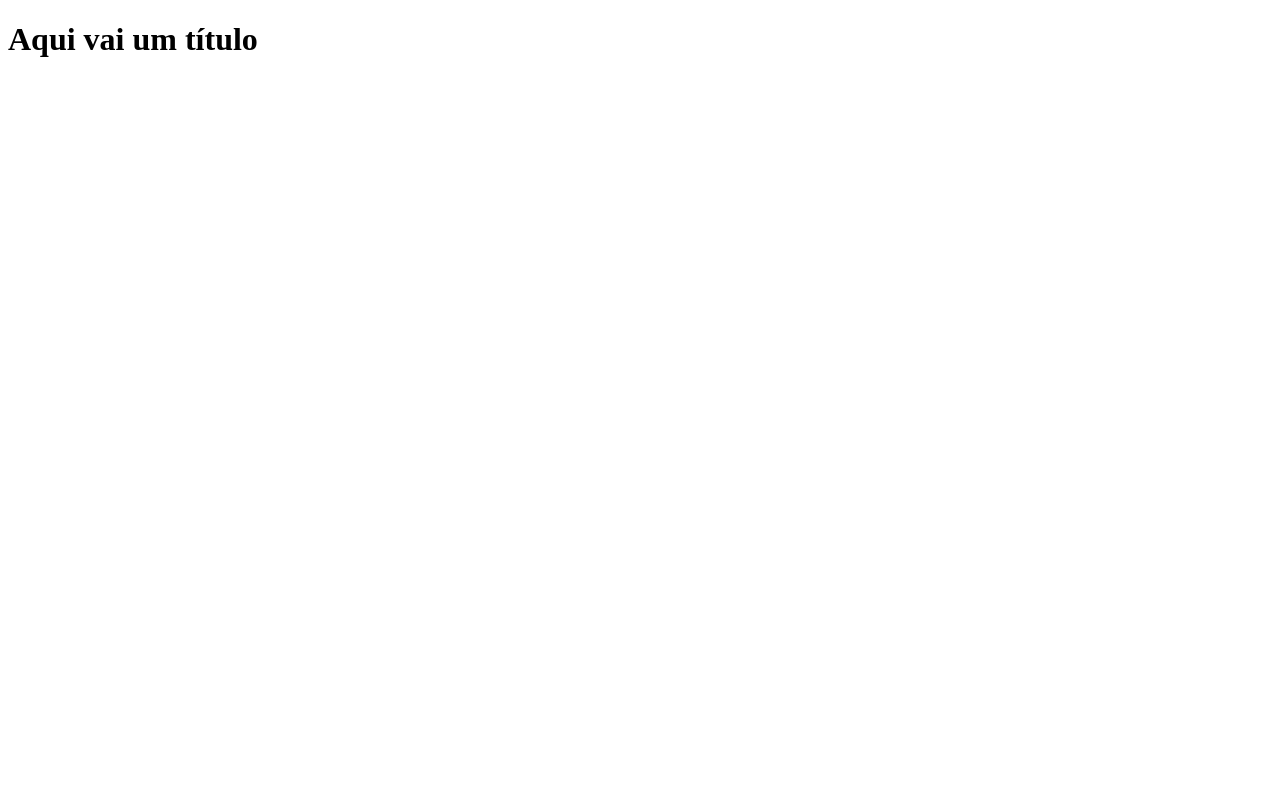
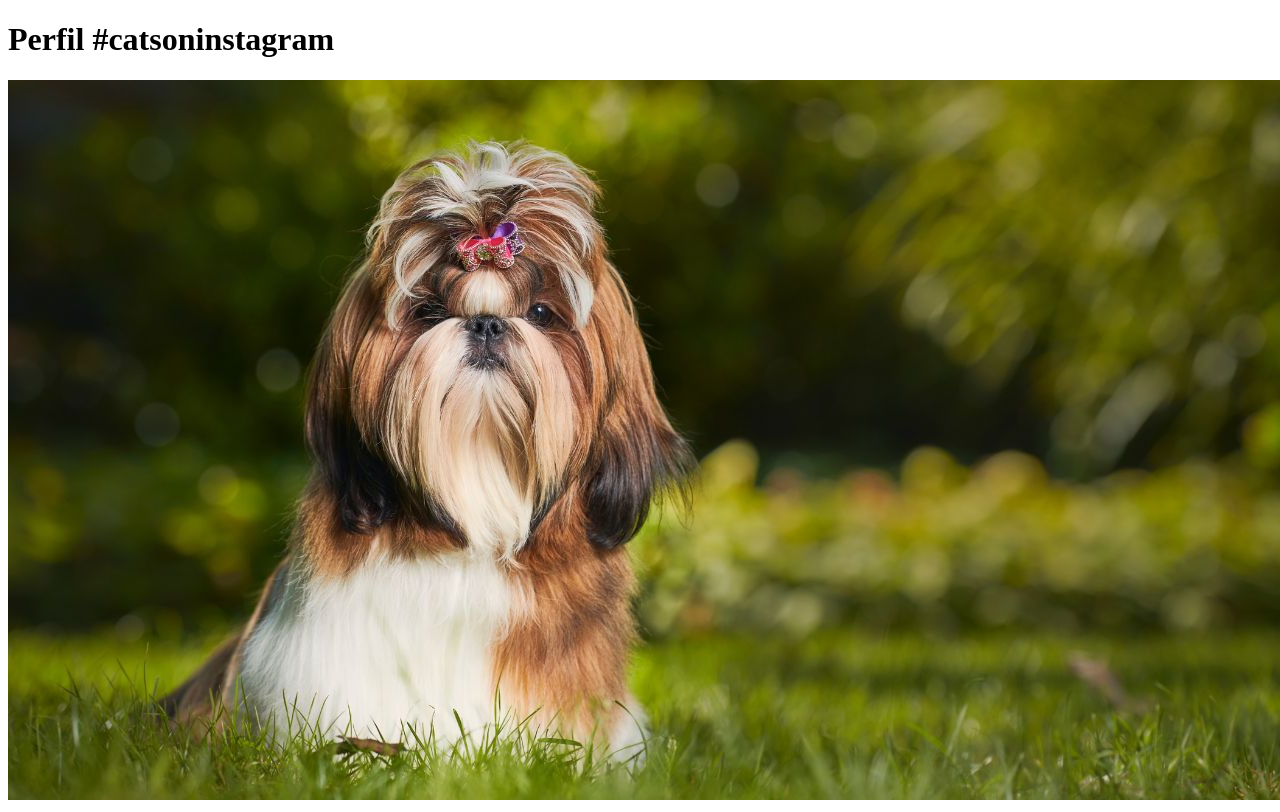
Before and after one commit to henriquecarvalho83/Aula_GitHub_Descomplica, a plain HTML site: page Index.html in a window 1280 px wide. Drawn offline with Linux system fonts and the light colour scheme.

Commit message:
Adicionada imagens na page

```diff
--- a/Index.html
+++ b/Index.html
@@ -3,11 +3,13 @@
 <head>
     <meta charset="UTF-8">
     <meta name="viewport" content="width=device-width, initial-scale=1.0">
-    <title>Título da página</title>
+    <title>Fanpage de Gatinhos</title>
 </head>
 <body>
 
-    <h1>Aqui vai um título</h1>
+    <h1>Perfil #catsoninstagram</h1>
+
+    <img src="imagens/Cachorro-Shit-Tzu.jpg">
 
 </body>
 </html>
```
Also changed, not shown: imagens/Cachorro-Shit-Tzu.jpg (added).
